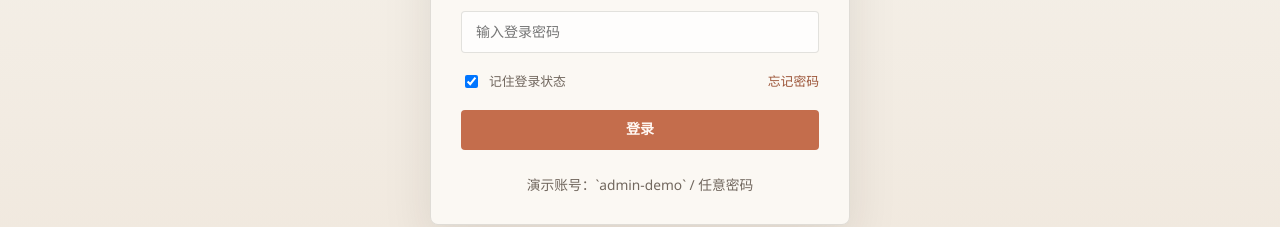
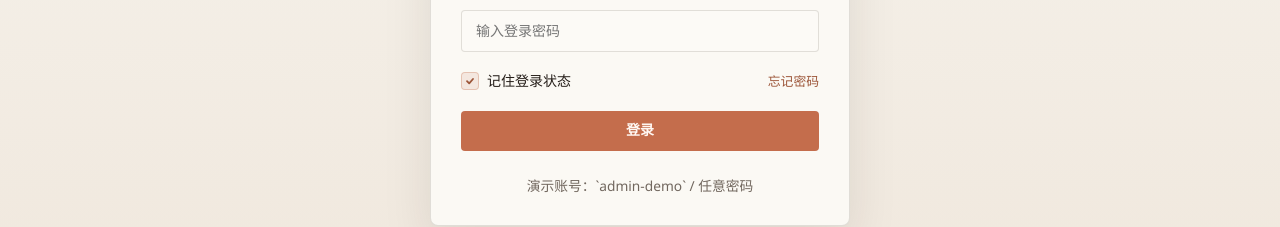
Before and after one commit to mad2354776980-netizen/admin, a Vue app: page /login in a window 1280 px wide. Shown: the part 425-652 px from the top of the page. Built offline with nearby package versions, Linux system fonts and the light colour scheme.

Commit message:
Align login page controls with theme

```diff
--- a/src/views/LoginView.vue
+++ b/src/views/LoginView.vue
@@ -33,8 +33,7 @@
 
         <div class="login-meta">
           <label class="login-check">
-            <input v-model="remember" type="checkbox">
-            <span>记住登录状态</span>
+            <UiCheckbox v-model="remember">记住登录状态</UiCheckbox>
           </label>
           <button class="login-link" type="button">忘记密码</button>
         </div>
@@ -54,6 +53,7 @@ import { ref } from 'vue'
 import { useRouter } from 'vue-router'
 import HeaderLogo from '../components/HeaderLogo.vue'
 import UiButton from '../components/UiButton.vue'
+import UiCheckbox from '../components/UiCheckbox.vue'
 
 const router = useRouter()
 const account = ref('admin-demo')
@@ -76,12 +76,12 @@ function handleLogin() {
 .login-panel {
   width: min(100%, 420px);
   padding: 32px 30px 28px;
-  border: 1px solid rgba(61, 49, 40, 0.14);
+  border: 1px solid var(--line);
   border-radius: 8px;
   display: grid;
   gap: 24px;
-  background: rgba(251, 248, 243, 0.98);
-  box-shadow: 0 20px 50px rgba(36, 29, 24, 0.1);
+  background: color-mix(in srgb, var(--surface-strong) 92%, white 8%);
+  box-shadow: 0 20px 50px color-mix(in srgb, var(--text) 10%, transparent 90%);
 }
 
 .login-brand {
@@ -102,7 +102,7 @@ function handleLogin() {
 
 .login-copy span,
 .login-tip {
-  color: #71675e;
+  color: var(--muted);
   font-size: 0.86rem;
 }
 
@@ -118,22 +118,22 @@ function handleLogin() {
 
 .login-field span {
   font-size: 0.82rem;
-  color: #71675e;
+  color: var(--muted);
 }
 
 .login-input {
   min-height: 42px;
   padding: 0 14px;
-  border: 1px solid rgba(61, 49, 40, 0.14);
+  border: 1px solid var(--line);
   border-radius: 4px;
-  color: #241d18;
-  background: rgba(255, 255, 255, 0.72);
+  color: var(--text);
+  background: color-mix(in srgb, var(--surface) 72%, white 28%);
 }
 
 .login-input:focus {
   outline: none;
-  border-color: rgba(196, 109, 76, 0.36);
-  box-shadow: 0 0 0 3px rgba(196, 109, 76, 0.08);
+  border-color: color-mix(in srgb, var(--accent) 38%, transparent 62%);
+  box-shadow: 0 0 0 3px color-mix(in srgb, var(--accent) 10%, transparent 90%);
 }
 
 .login-meta {
@@ -146,15 +146,13 @@ function handleLogin() {
 .login-check {
   display: inline-flex;
   align-items: center;
-  gap: 8px;
-  color: #71675e;
-  font-size: 0.8rem;
+  min-width: 0;
 }
 
 .login-link {
   padding: 0;
   border: 0;
-  color: #9c5538;
+  color: var(--accent-deep);
   font-size: 0.8rem;
   background: transparent;
   cursor: pointer;
```
